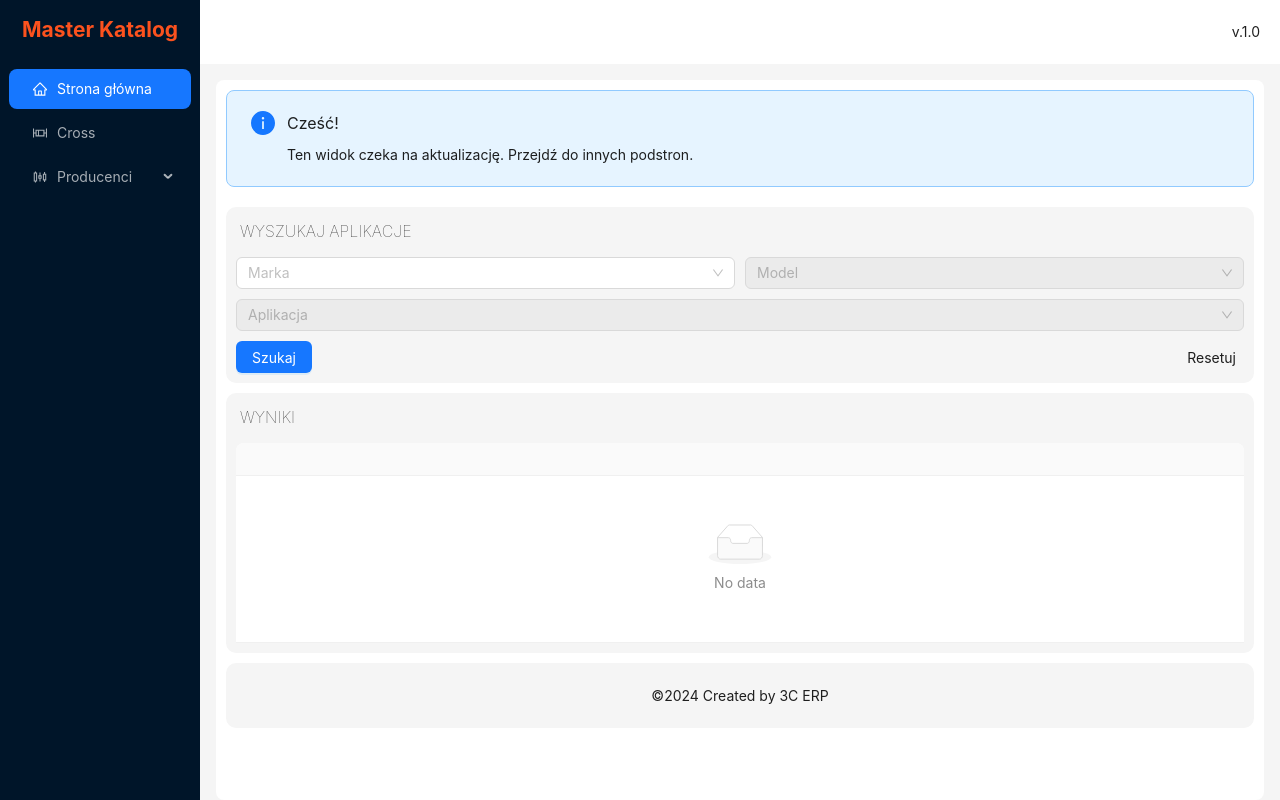
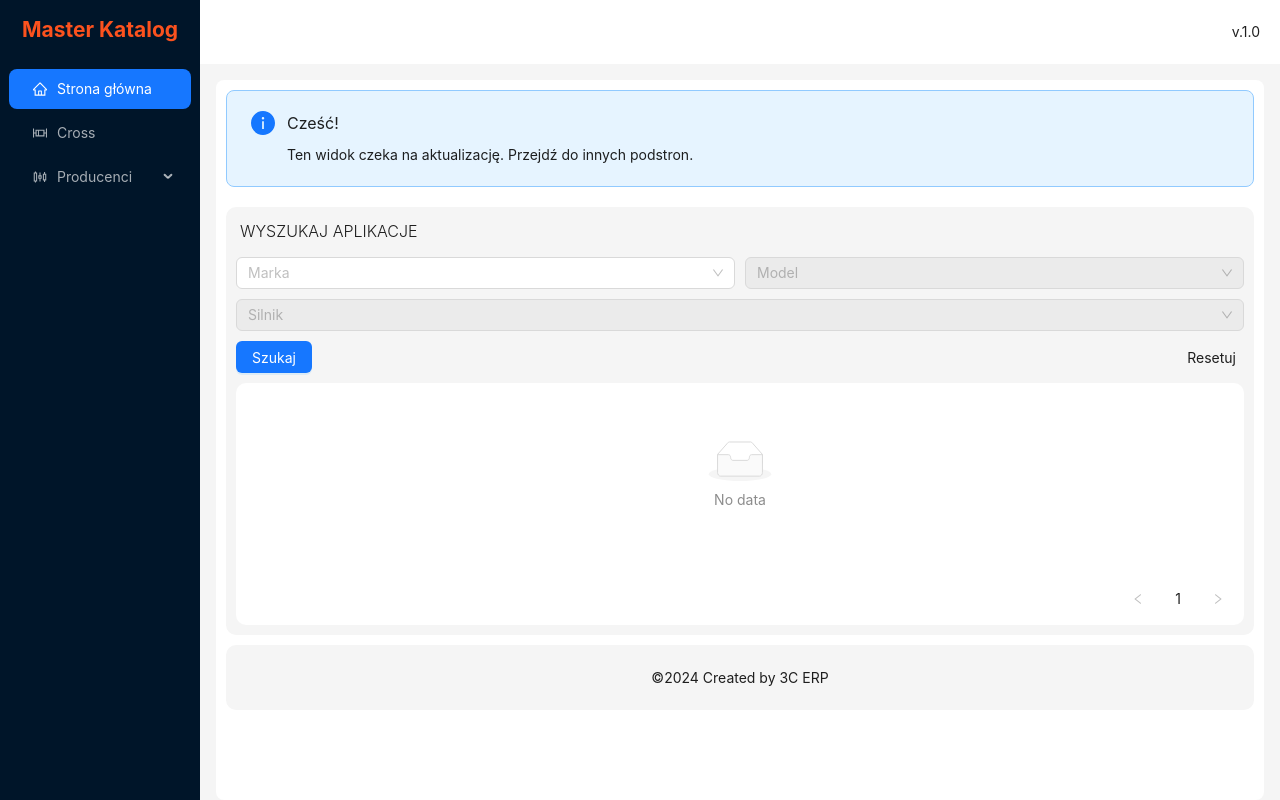
Before and after one commit to dawid-polak/master-catalog, a React (Vite) app: page / in a window 1280 px wide. Built offline with nearby package versions, Linux system fonts and the light colour scheme.

Commit message:
feat(AppsComponent): Create basic apps component to display items from producent

```diff
--- a/src/assets/composables/namesColumnsTable.js
+++ b/src/assets/composables/namesColumnsTable.js
@@ -1,11 +1,11 @@
 // It is used to give appropriate names to the keys returned from the database.
 // It is used in the BigTable component
 const namesColumnsTable = {
-     sku_bd: "Sku Bd",
-     sku_brembo: "Sku Brembo",
-     sku_dba: "Sku Dba",
-     sku_ebc: "Sku Ebc",
-     sku_sdt: "Sku Sdt",
+     sku_bd: "SKU BD",
+     sku_brembo: "SKU Brembo",
+     sku_dba: "SKU DBA",
+     sku_ebc: "SKU EBC",
+     sku_sdt: "SKU SDT",
      TD_Engine: "TD Engine",
      TD_Engine_From: "TD Engine From",
      TD_Engine_To: "TD Engine To",
--- a/src/assets/scss/Home.scss
+++ b/src/assets/scss/Home.scss
@@ -11,7 +11,7 @@
 
           .title {
                text-transform: uppercase;
-               font-weight: 100;
+               font-weight: 300;
                font-size: 16px;
                margin: 4px;
 
--- a/src/components/BigTable.jsx
+++ b/src/components/BigTable.jsx
@@ -4,7 +4,7 @@ import { useEffect, useState } from "react";
 // Data
 import namesColumnsTable from "../assets/composables/namesColumnsTable";
 
-export default function BigTable({ data }) {
+export default function BigTable({ data, loadingData }) {
      const [columns, setColumns] = useState();
 
      function createColumns(dataObj) {
@@ -33,7 +33,9 @@ export default function BigTable({ data }) {
 
      return (
           <>
-               <Table columns={columns} />
+               <Spin spinning={loadingData}>
+                    <Table columns={columns} />
+               </Spin>
           </>
      );
 }
--- /dev/null
+++ b/src/components/home/AppsComponent.jsx
@@ -0,0 +1,89 @@
+import AppsForm from "./AppsForm";
+import { blue } from "@ant-design/colors";
+import { useState } from "react";
+import { List, Divider, Spin } from "antd";
+
+import getDataQuery from "../../assets/composables/getDataQuery";
+
+export default function AppsComponent() {
+     //  STATES
+     const [dataApps, setDataApp] = useState([]);
+     const [loadingDataTable, setLoadingDataTable] = useState(false);
+
+     //  DATA
+     const mappingProducent = {
+          sku_brembo: "Brembo",
+          sku_ebc: "EBC",
+          sku_dba: "DBA",
+          sku_sdt: "SDT",
+          sku_bd: "Black Diamond",
+     };
+
+     //  FUNCTIONS ASYNC
+     async function getDataToTable(query) {
+          setLoadingDataTable(true);
+
+          const dataAppsDb = await getDataQuery(query);
+
+          if (dataAppsDb) {
+               let newDataAppsDb = [];
+
+               dataAppsDb.forEach((item) => {
+                    for (const key in item) {
+                         if (item[key]) {
+                              newDataAppsDb.push({
+                                   title: item[key],
+                                   description: `Producent: ${mappingProducent[key]}`,
+                              });
+                         }
+                    }
+               });
+
+               setDataApp(newDataAppsDb);
+          }
+          setLoadingDataTable(false);
+     }
+
+     //  FUNCTIONS SYNC
+     function renderItemList(item, index) {
+          return (
+               <List.Item key={index}>
+                    <List.Item.Meta
+                         title={item.title}
+                         description={item.description}
+                    />
+               </List.Item>
+          );
+     }
+     return (
+          <>
+               <AppsForm
+                    style={{
+                         margin: 10,
+                    }}
+                    submit={getDataToTable}
+                    submitLoading={loadingDataTable}
+               />
+
+               <div style={{ marginTop: 10 }}>
+                    <Spin spinning={loadingDataTable}>
+                         <List
+                              style={{
+                                   backgroundColor: "#FFF",
+                                   borderRadius: 10,
+                                   padding: 10,
+                              }}
+                              dataSource={dataApps}
+                              size="large"
+                              renderItem={(item, index) =>
+                                   renderItemList(item, index)
+                              }
+                              pagination={{
+                                   pageSize: 5,
+                              }}
+                         />
+                    </Spin>
+               </div>
+          </>
+     );
+}
--- a/src/components/home/AppsForm.jsx
+++ b/src/components/home/AppsForm.jsx
@@ -1,11 +1,11 @@
 import { useState, useEffect, useRef } from "react";
-import { Button, Select } from "antd";
+import { Button, Select, message } from "antd";
 
 import getDataQuery from "../../assets/composables/getDataQuery";
 
 import "../../assets/scss/home/AppsForm.scss";
 
-export default function AppsForm() {
+export default function AppsForm({ submit, submitLoading }) {
      // STATES
      const [dataForm, setDataForm] = useState({
           brand: null,
@@ -30,11 +30,16 @@ export default function AppsForm() {
 
      //  DATA
      const sqlQueries = {
+          // Option
           brand: "SELECT DISTINCT Brand FROM CROSS_DRZEWKO",
           model: `SELECT DISTINCT Model FROM CROSS_DRZEWKO WHERE Brand = '${dataForm.brand}'`,
           application: `SELECT DISTINCT TD_Engine FROM CROSS_DRZEWKO WHERE Brand = '${
                dataForm.brand
           }'${dataForm.model ? " AND Model = " + `'${dataForm.model}'` : ""}`,
+          // Result form
+          dataBrand: `SELECT sku_sdt, sku_dba, sku_bd, sku_ebc, sku_brembo FROM CROSS_ALL_DATA WHERE Brand LIKE '${dataForm.brand}'`,
+          dataBrandModel: `SELECT sku_sdt, sku_dba, sku_bd, sku_ebc, sku_brembo FROM CROSS_ALL_DATA WHERE Brand LIKE '${dataForm.brand}' AND Model LIKE '${dataForm.model}'`,
+          dataBrandModelApplication: `SELECT sku_sdt, sku_dba, sku_bd, sku_ebc, sku_brembo FROM CROSS_ALL_DATA WHERE Brand LIKE '${dataForm.brand}' AND Model LIKE '${dataForm.model}' AND TD_Engine LIKE '${dataForm.application}'`,
      };
      const mappingData = {
           brand: "brands",
@@ -45,6 +50,16 @@ export default function AppsForm() {
           brand: "Brand",
           model: "Model",
           application: "TD_Engine",
+     };
+
+     //  MESSAGES
+     const [messageApi, contextHolder] = message.useMessage();
+
+     const openMessage = (type, content) => {
+          messageApi.open({
+               type: type,
+               content: content,
+          });
      };
 
      //  FUNCTIONS ASYNC
@@ -116,6 +131,8 @@ export default function AppsForm() {
                     [id]: value,
                };
           });
+
+          setErrors([]);
      }
 
      function clearDataForm() {
@@ -124,6 +141,31 @@ export default function AppsForm() {
                model: null,
                application: null,
           });
+     }
+
+     function formSubmit(e) {
+          e.preventDefault();
+
+          if (!dataForm.brand) {
+               setErrors(["brand"]);
+               openMessage("error", "Nie wybrano marki");
+
+               return;
+          }
+
+          if (dataForm.model && !dataForm.application) {
+               submit(sqlQueries.dataBrandModel);
+
+               return;
+          }
+
+          if (dataForm.model && dataForm.application) {
+               submit(sqlQueries.dataBrandModelApplication);
+
+               return;
+          }
+
+          submit(sqlQueries.dataBrand);
      }
 
      //  USE EFFECTS
@@ -194,6 +236,7 @@ export default function AppsForm() {
 
      return (
           <>
+               {contextHolder} {/* -- message */}
                <form className="apps-form">
                     <div className="first-row">
                          <Select
@@ -239,7 +282,7 @@ export default function AppsForm() {
                               errors.includes("application") ? "error" : null
                          }
                          disabled={disabled.includes("application")}
-                         placeholder="Aplikacja"
+                         placeholder="Silnik"
                          className="control"
                          optionFilterProp="label"
                          onChange={(e) => handleSetAppsForm(e, "application")}
@@ -248,7 +291,12 @@ export default function AppsForm() {
                     />
 
                     <div className="btns">
-                         <Button type="primary" htmlType="submit">
+                         <Button
+                              type="primary"
+                              htmlType="submit"
+                              onClick={(e) => formSubmit(e)}
+                              loading={submitLoading}
+                         >
                               Szukaj
                          </Button>
                          <Button
--- a/src/pages/Home.jsx
+++ b/src/pages/Home.jsx
@@ -6,6 +6,7 @@ import "../assets/scss/Home.scss";
 import arrangementOfTemplate from "../assets/composables/arrangementTemplate";
 
 import AppsForm from "../components/home/AppsForm";
+import AppsComponent from "../components/home/AppsComponent";
 
 // Components
 import BigTable from "../components/BigTable";
@@ -205,17 +206,7 @@ export default function Home() {
                          <div className="title">
                               <p>Wyszukaj aplikacje</p>
                          </div>
-
-                         <AppsForm />
-                    </div>
-               </div>
-               <div className="row">
-                    <div className="col">
-                         <div className="title">
-                              <p>Wyniki</p>
-                         </div>
-
-                         <BigTable data={null} />
+                         <AppsComponent />
                     </div>
                </div>
           </>
```
